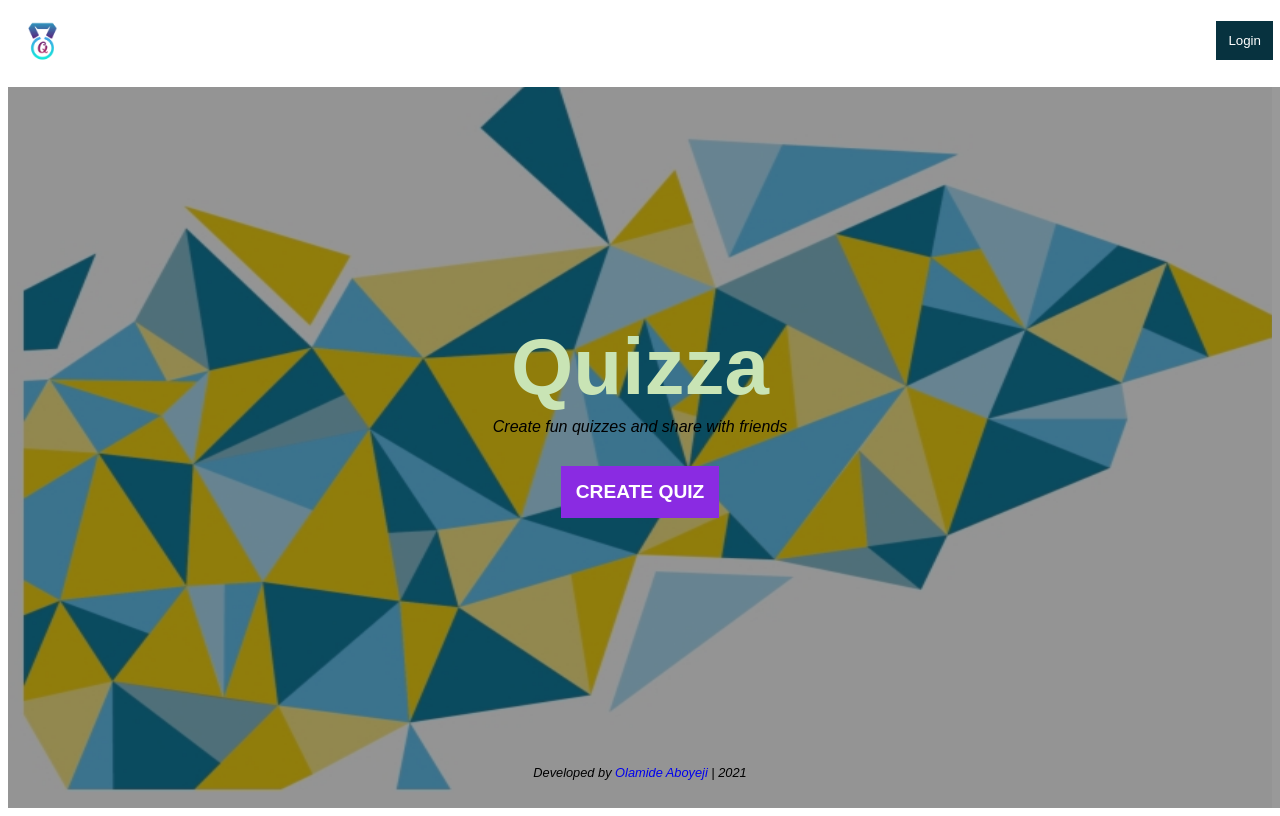
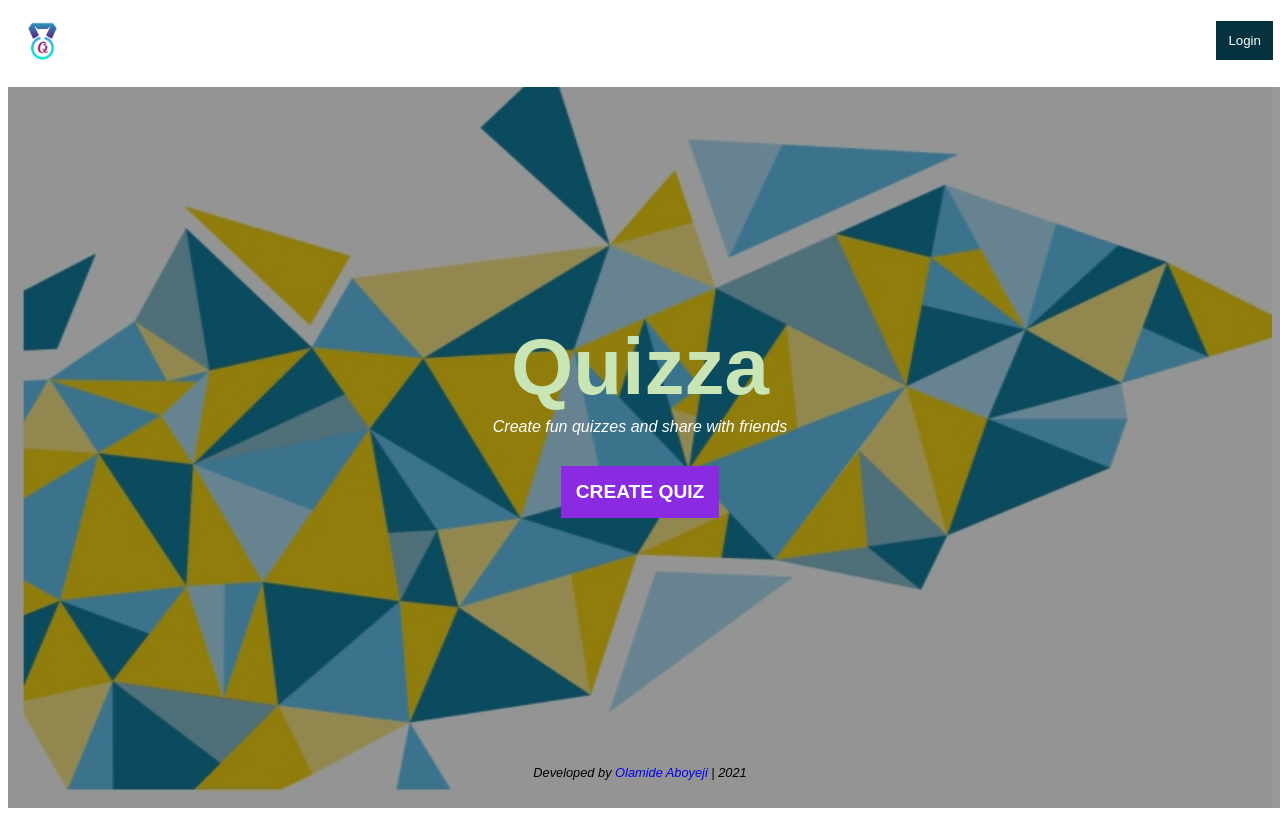
Before and after one commit to aolamide/quizza, a React (Create React App) app: page / in a window 1280 px wide. Built offline with nearby package versions, Linux system fonts and the light colour scheme; the HTML template or start-up script is replaced by a standard one.

Commit message:
change color of small text to white

```diff
--- a/src/containers/Home.jsx
+++ b/src/containers/Home.jsx
@@ -12,7 +12,7 @@ function Home() {
         <div className={styles.main}>
           <div className="center">
             <h1 style={{fontSize: '5rem', color : '#c9e4b5', marginBottom : '5px'}}> Quizza </h1>
-            <em>Create fun quizzes and share with friends</em>
+            <em style={{ color : 'white' }}>Create fun quizzes and share with friends</em>
             <Link to='/createquiz' >
               <button className={styles.btnCreate}>CREATE QUIZ</button>
             </Link>
```
